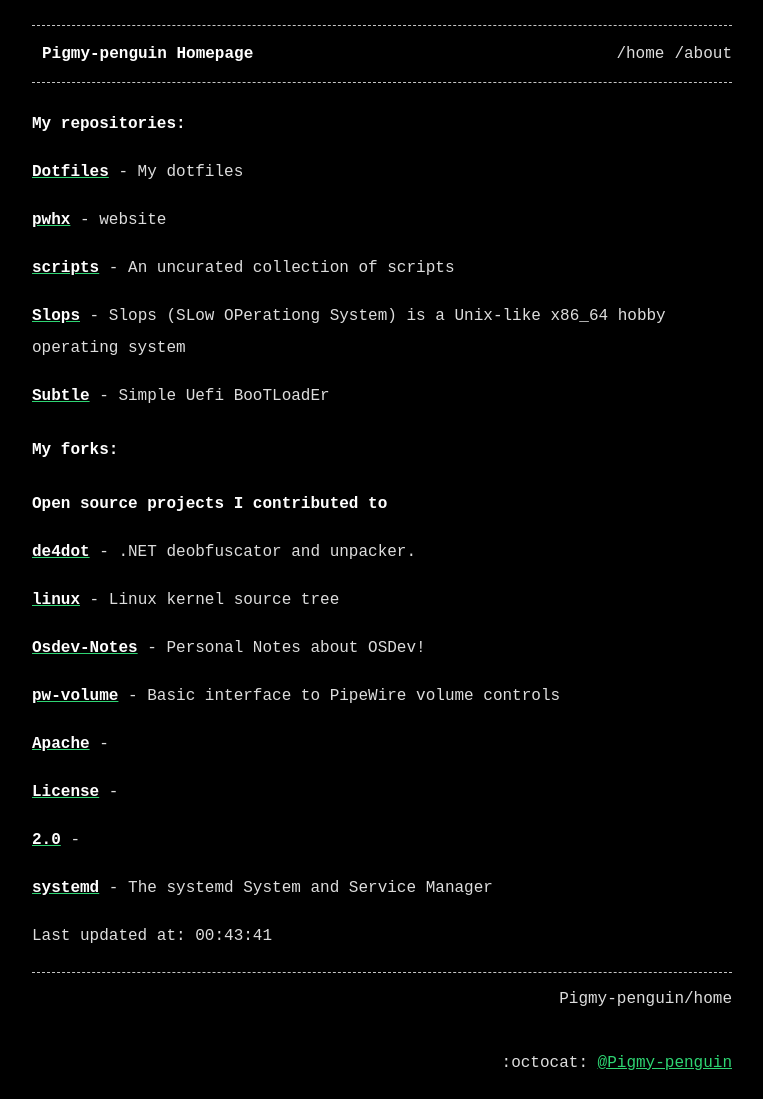
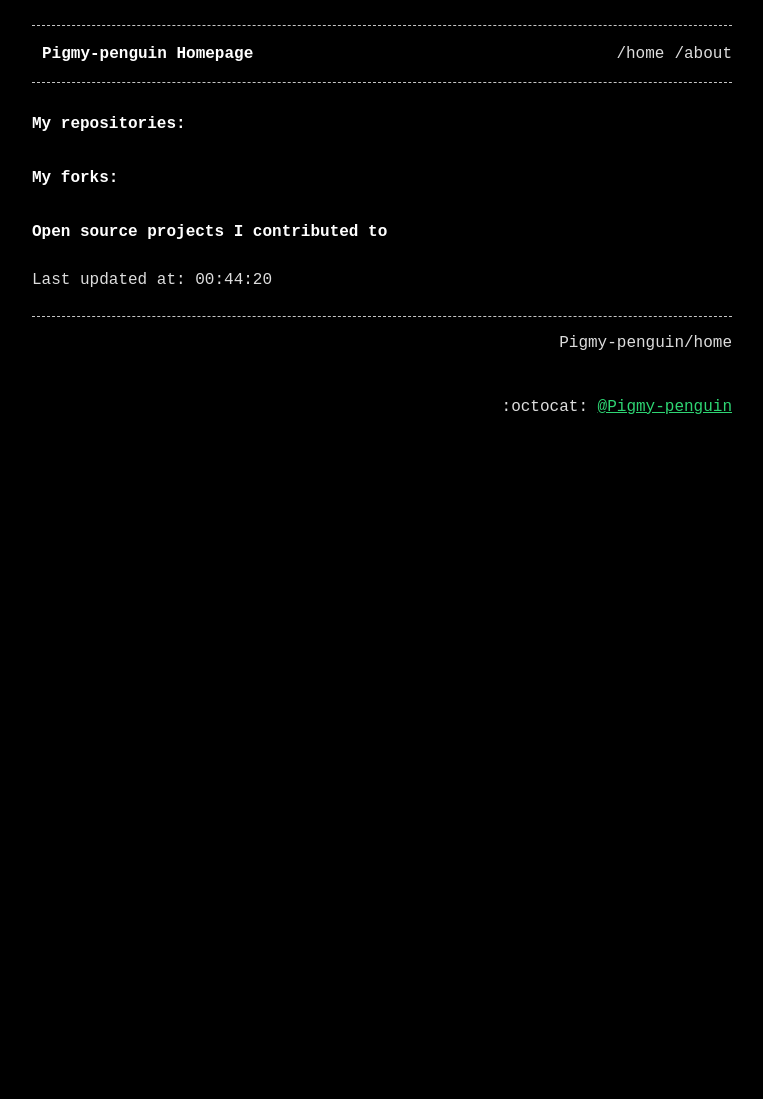
Before and after one commit to Pigmy-penguin/Pigmy-penguin.github.io, a Jekyll site: the page built from index.md, in a window 1280 px wide. Shown: the whole page, without its empty margins (258-1021 px from the left). Built offline with Jekyll 4.4.1, drawn with Linux system fonts in a browser that asks for light colours; after the commit the page ends 900 px from its top, so only the background shows below that.

Commit message:
Auto updating the website

```diff
--- a/index.md
+++ b/index.md
@@ -7,34 +7,8 @@ title: Pigmy-penguin Homepage
 
 ## My repositories:
 
-[**Dotfiles**](https://github.com/Pigmy-penguin/Dotfiles) - My dotfiles
-
-[**pwhx**](https://github.com/Pigmy-penguin/pwhx) - website
-
-[**scripts**](https://github.com/Pigmy-penguin/scripts) - An uncurated collection of scripts
-
-[**Slops**](https://github.com/Pigmy-penguin/Slops) - Slops (SLow OPerationg System) is a Unix-like x86_64 hobby operating system
-
-[**Subtle**](https://github.com/Pigmy-penguin/Subtle) - Simple Uefi BooTLoadEr
-
 ## My forks:
 ### Open source projects I contributed to
 
-[**de4dot**](https://github.com/Pigmy-penguin/de4dot) - .NET deobfuscator and unpacker.
 
-[**linux**](https://github.com/Pigmy-penguin/linux) - Linux kernel source tree
-
-[**Osdev-Notes**](https://github.com/Pigmy-penguin/Osdev-Notes) - Personal Notes about OSDev!
-
-[**pw-volume**](https://github.com/Pigmy-penguin/pw-volume) - Basic interface to PipeWire volume controls
-
-[**Apache**](https://github.com/Pigmy-penguin/Apache) -
-
-[**License**](https://github.com/Pigmy-penguin/License) -
-
-[**2.0**](https://github.com/Pigmy-penguin/2.0) -
-
-[**systemd**](https://github.com/Pigmy-penguin/systemd) - The systemd System and Service Manager
-
-
-Last updated at: 00:43:41
+Last updated at: 00:44:20
```
Also changed, not shown: 2 other files.
